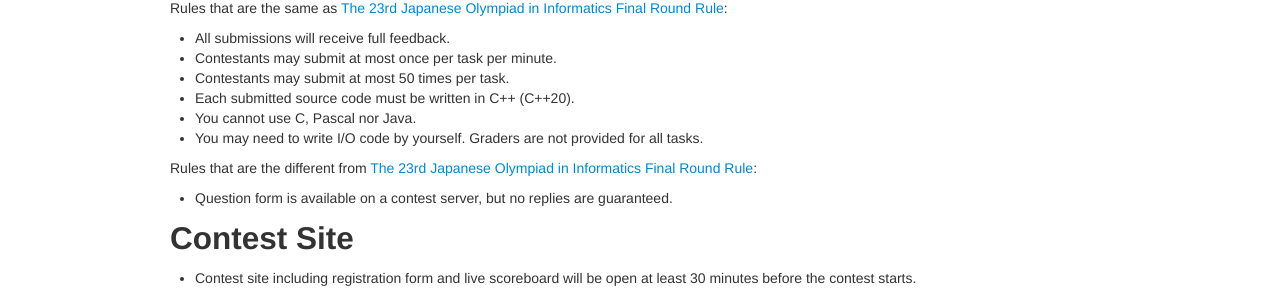
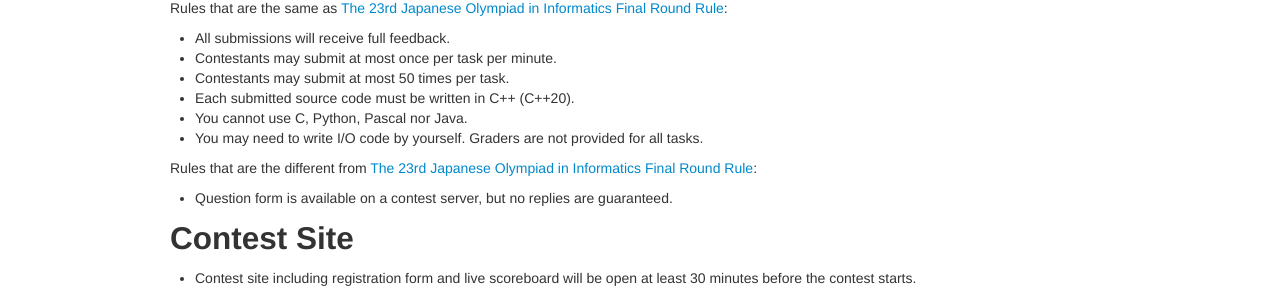
Before and after one commit to jcioi/joi-contests-site, a Jekyll site: the page built from joi-ho-2024/index-en.md, in a window 1280 px wide and 1180 px high. Shown: the part 882-1177 px from the top of the window. Built offline with Jekyll 4.4.1, drawn with Linux system fonts in a browser that asks for light colours.

Commit message:
Add description about Python

```diff
--- a/joi-ho-2024/index-en.md
+++ b/joi-ho-2024/index-en.md
@@ -55,7 +55,7 @@ Rules that are the same as [The 23rd Japanese Olympiad in Informatics Final Roun
 - Contestants may submit at most once per task per minute.
 - Contestants may submit at most 50 times per task.
 - Each submitted source code must be written in C++ (C++20).
-- You cannot use C, Pascal nor Java.
+- You cannot use C, Python, Pascal nor Java.
 - You may need to write I/O code by yourself. Graders are not provided for all tasks.
 
 Rules that are the different from [The 23rd Japanese Olympiad in Informatics Final Round Rule](https://www.ioi-jp.org/joi/2023/2024-ho-outline#OV):
```
